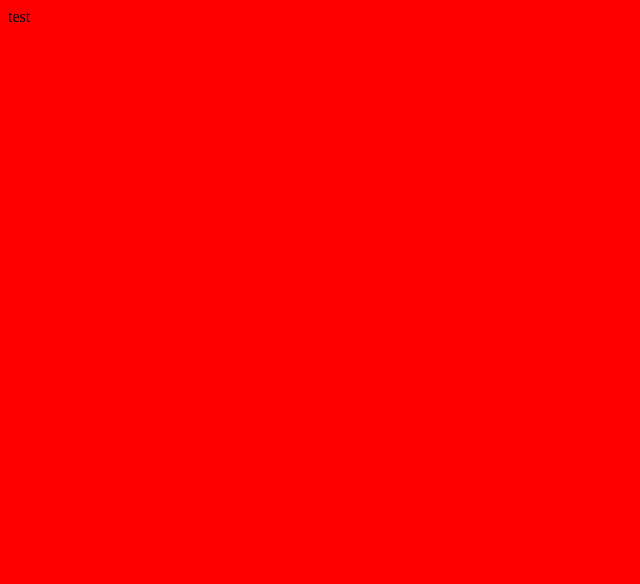
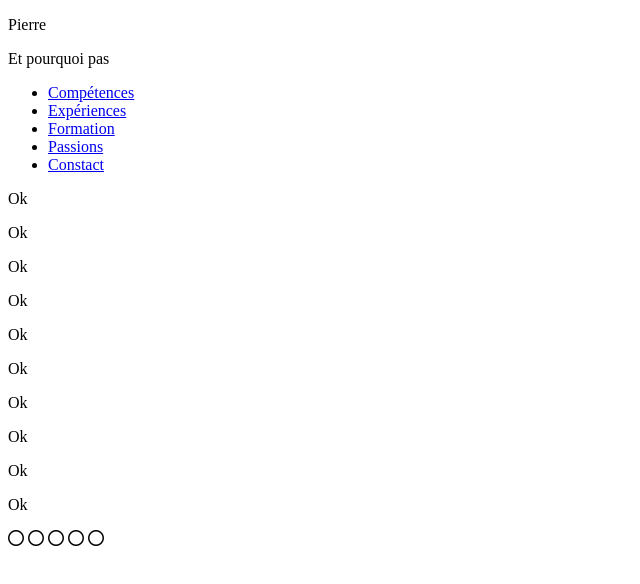
Before and after one commit to PierreJacq/portfolio-agency, a website: page index.html in a window 1280 px wide. Shown: the whole page, without its empty margins (0-640 px from the left). Drawn offline with Linux system fonts and the light colour scheme.

Commit message:
Ajout html nav et slider

```diff
--- a/index.html
+++ b/index.html
@@ -4,16 +4,63 @@
     <meta charset="UTF-8">
     <meta http-equiv="X-UA-Compatible" content="IE=edge">
     <meta name="viewport" content="width=device-width, initial-scale=1.0">
+    <meta name="description" content="J'ai travaillé dans le SEO par le passé">
+    <meta name="keywords" content="">
     <link rel="stylesheet" href="public/css/styles.css" />
-    <title>Document</title>
+    <script src="https://kit.fontawesome.com/cd71491467.js" crossorigin="anonymous"></script>
+    <title>Pierre Jacquemin - Un développeur qui a visité votre site </title>
 </head>
 <body>
+    <!--header------------------------>
     <header>
-
+        <div id="logo">
+            <p id="logo--title">Pierre</p>
+            <p id="logo--sub-title">Et pourquoi pas</p>
+        </div>
+        <nav>
+            <ul id="menu">
+                <li><a href="#">Compétences</a></li>
+                <li><a href="#">Expériences</a></li>
+                <li><a href="#">Formation</a></li>
+                <li><a href="#">Passions</a></li>
+                <li><a href="#">Constact</a></li>
+            </ul>
+        </nav>
     </header>
 
+    <!--main------------------------>
     <main>
-        <a>test</a>
+        <div id="slider">
+
+            <div class="slider--slide">
+                <p class="slide--titre">Ok</p>
+                <p class="slide--sous-titre">Ok</p>
+            </div>
+            <div class="slider--slide">
+                <p class="slide--titre">Ok</p>
+                <p class="slide--sous-titre">Ok</p>
+            </div>
+            <div class="slider--slide">
+                <p class="slide--titre">Ok</p>
+                <p class="slide--sous-titre">Ok</p>
+            </div>
+            <div class="slider--slide">
+                <p class="slide--titre">Ok</p>
+                <p class="slide--sous-titre">Ok</p>
+            </div>
+            <div class="slider--slide">
+                <p class="slide--titre">Ok</p>
+                <p class="slide--sous-titre">Ok</p>
+            </div>
+
+            <div id="slider-_bullets">
+                <i class="far fa-circle"></i>
+                <i class="far fa-circle"></i>
+                <i class="far fa-circle"></i>
+                <i class="far fa-circle"></i>
+                <i class="far fa-circle"></i>
+            </div>
+        </div>
     </main>
 
     <footer>
--- a/sass/base/_base.scss
+++ b/sass/base/_base.scss
@@ -1,3 +1,3 @@
 *{
-    background-color: red;
+    background-color: white;
 }
```
Also changed, not shown: public/css/styles.css.
